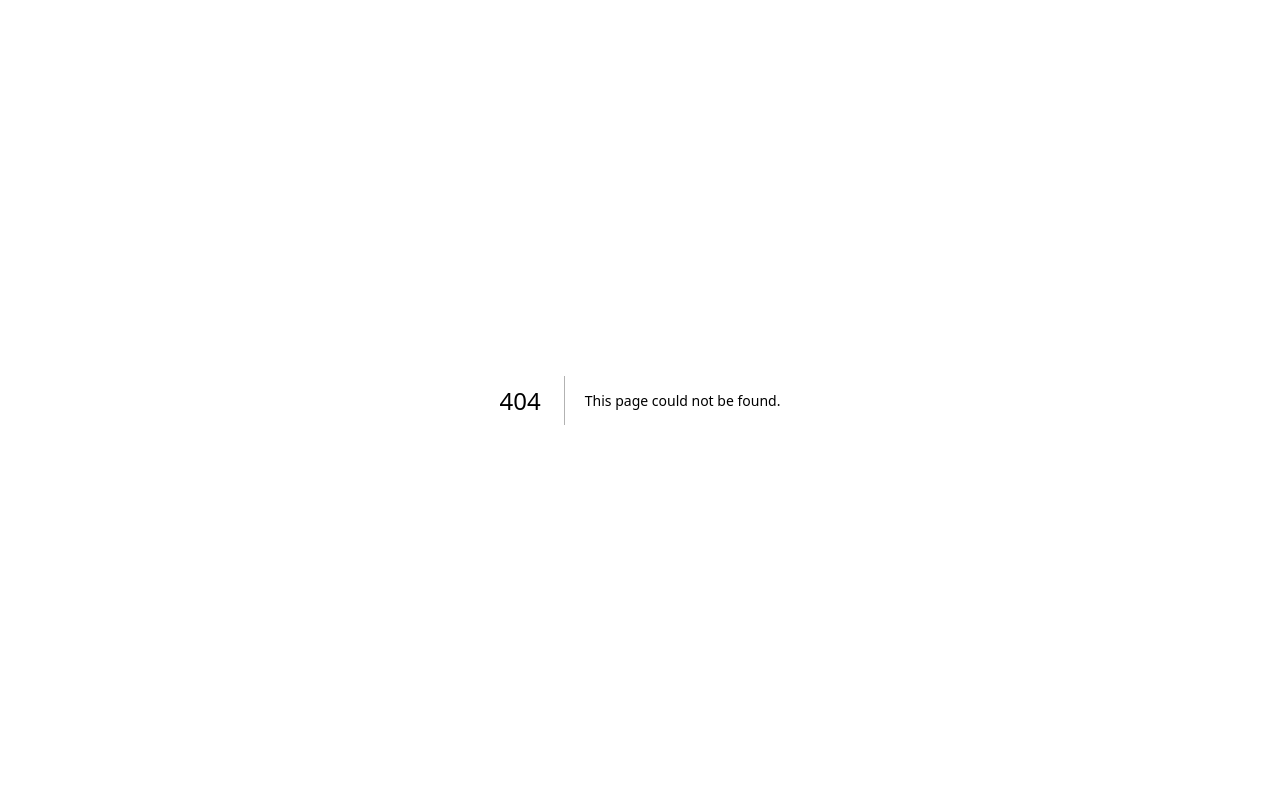
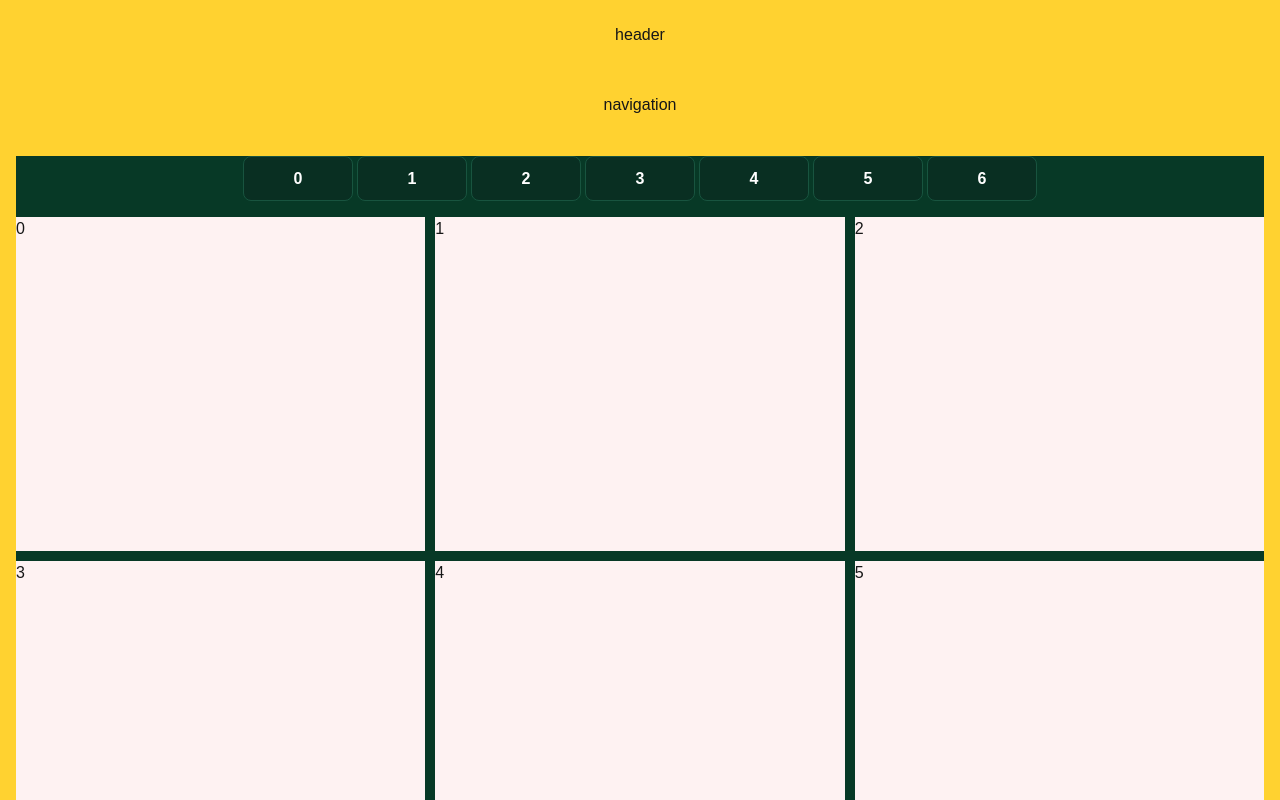
Before and after one commit to fgh64hfhk/next-pages, a Next.js app: page /promo in a window 1280 px wide. Before the commit this address had no page. Shown: the top 800 px of the page. Built offline with nearby package versions, Linux system fonts and the light colour scheme.

Commit message:
Layout, Image, Promotion

```diff
--- /dev/null
+++ b/layouts/QQLayout.js
@@ -0,0 +1,38 @@
+import clsx from "clsx";
+import { useState } from "react";
+
+export default function QQLayout(page) {
+  const [pageData, setPageData] = useState({
+    isSidebarOpen: false,
+  });
+  return (
+    <main className="w-full relative bg-amber-50">
+      <div className="w-full flex bg-amber-100">
+        <div
+          className={clsx(
+            "w-[50%] h-[100dvh] flex flex-col gap-5 sticky top-0 bg-amber-200",
+            !pageData.isSidebarOpen && "hidden"
+          )}
+        >
+          <button className="h-[70px] bg-amber-300">Btn</button>
+          <aside className="h-[70px] bg-amber-300">aside</aside>
+        </div>
+
+        <div className="w-full h-[100dvh] flex flex-col bg-amber-200">
+          <header className="w-full flex justify-center items-center h-[70px] sticky top-0 shrink-0 bg-amber-300">
+            header
+          </header>
+          <div className="w-full flex justify-center items-center h-[70px] sticky top-[70px] shrink-0 bg-amber-300">
+            navigation
+          </div>
+          <div className="w-full flex grow bg-amber-300">
+            <div className="w-full max-w-[1280px] mx-auto p-4">{page}</div>
+          </div>
+          <footer className="w-full flex justify-center items-center h-[70px] shrink-0 bg-amber-300">
+            footer
+          </footer>
+        </div>
+      </div>
+    </main>
+  );
+}
--- /dev/null
+++ b/pages/image/index.js
@@ -0,0 +1,29 @@
+import RootLayout from "@/layouts/RootLayout";
+import Image from "next/image";
+
+export default function ImageTest() {
+  return (
+    <div className="w-full flex flex-wrap gap-2">
+      {Array.from({ length: 10 }).map((_, idx) => (
+        <div key={idx} className="shrink-0 w-[calc((100%-(5-1)*8px)/5)]">
+          <div className="w-full h-full cursor-pointer">
+            <div className="bg-amber-950 aspect-[128/128] rounded relative p-2">
+              <div className="bg-amber-50 absolute w-[calc(100%-8px)] h-[calc(100%-8px)] top-[50%] left-[50%] transform translate-x-[-50%] translate-y-[-50%]">
+                <Image
+                  className="object-cover"
+                  src="https://placehold.co/600x400.png"
+                  alt="img"
+                  fill
+                  unoptimized
+                  priority
+                />
+              </div>
+            </div>
+          </div>
+        </div>
+      ))}
+    </div>
+  );
+}
+
+ImageTest.getLayout = RootLayout;
--- /dev/null
+++ b/pages/promo/index.js
@@ -0,0 +1,30 @@
+import QQLayout from "@/layouts/QQLayout";
+
+export default function Promo() {
+  return (
+    <div className="w-full h-full flex flex-col gap-y-4 bg-[#073926]">
+      <div className="h-[45px] flex gap-1 mx-auto">
+        {Array.from({ length: 7 }).map((_, idx) => (
+          <button
+            key={idx}
+            className="w-[110px] h-full px-4 border border-[#18543F] rounded-lg bg-[#092F22] text-center text-white font-bold"
+          >
+            {idx}
+          </button>
+        ))}
+      </div>
+      <div className="flex flex-wrap gap-[10px]">
+        {Array.from({ length: 9 }).map((_, idx) => (
+          <div
+            key={idx}
+            className="w-[calc((100%-2*10px)/3)] h-[334px] bg-red-50"
+          >
+            {idx}
+          </div>
+        ))}
+      </div>
+    </div>
+  );
+}
+
+Promo.getLayout = QQLayout;
```
